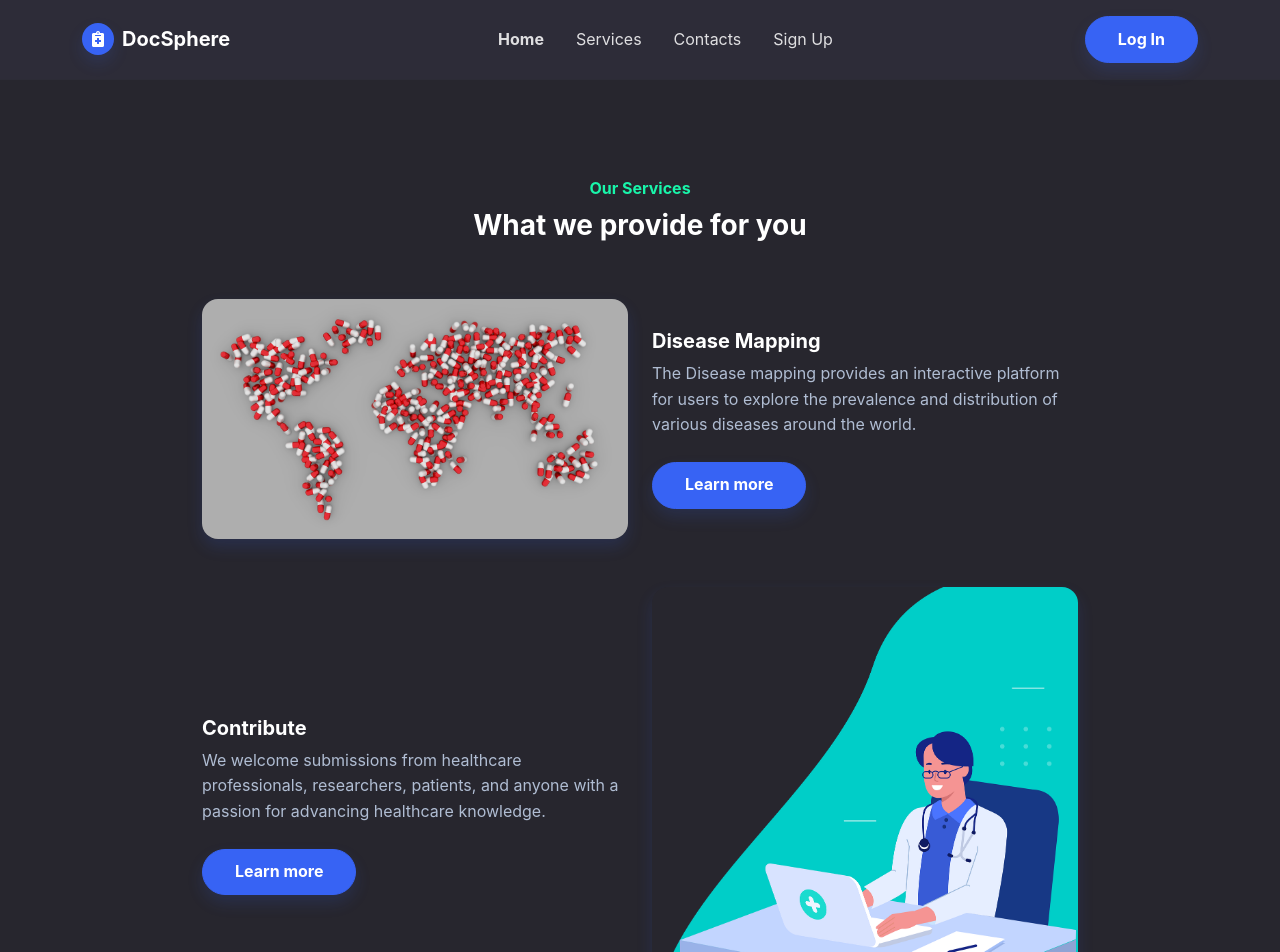
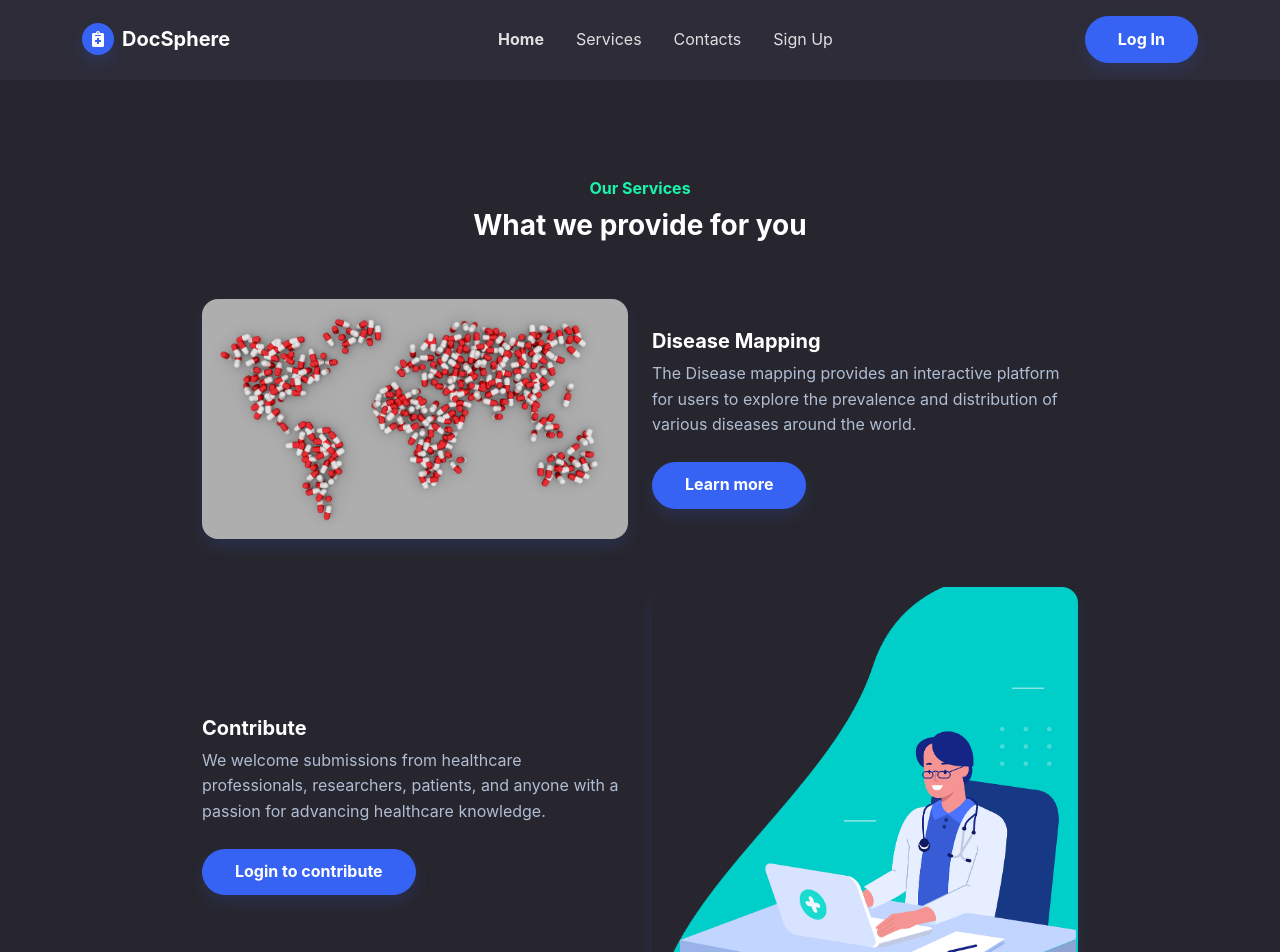
Before and after one commit to Anshika1103/vcare, a React (Create React App) app: page /services in a window 1280 px wide. Shown: the top 952 px of the page. Built offline with nearby package versions, Linux system fonts and the light colour scheme; no server answers.

Commit message:
Added changes

```diff
--- a/src/infoapp/components/Services.js
+++ b/src/infoapp/components/Services.js
@@ -16,7 +16,7 @@ export default function Services () {
                 <div className="col d-md-flex align-items-md-end align-items-lg-center mb-5">
                     <div>
                         <h5 className="fw-bold">Disease Mapping</h5>
-                        <p className="text-muted mb-4">The Disease mapping provides an interactive platform for users to explore the prevalence and distribution of various diseases around the world. </p><button className="btn btn-primary shadow" type="button">Learn more</button>
+                        <p className="text-muted mb-4">The Disease mapping provides an interactive platform for users to explore the prevalence and distribution of various diseases around the world. </p><a href="/login" className="btn btn-primary shadow" type="button">Learn more</a>
                     </div>
                 </div>
             </div>
@@ -25,7 +25,7 @@ export default function Services () {
                 <div className="col d-md-flex align-items-md-end align-items-lg-center mb-5">
                     <div>
                         <h5 className="fw-bold">Contribute</h5>
-                        <p className="text-muted mb-4">We welcome submissions from healthcare professionals, researchers, patients, and anyone with a passion for advancing healthcare knowledge.</p><button className="btn btn-primary shadow" type="button">Learn more</button>
+                        <p className="text-muted mb-4">We welcome submissions from healthcare professionals, researchers, patients, and anyone with a passion for advancing healthcare knowledge.</p><a href="/login" className="btn btn-primary shadow" type="button">Login to contribute </a>
                     </div>
                 </div>
             </div>
@@ -34,7 +34,7 @@ export default function Services () {
                 <div className="col d-md-flex align-items-md-end align-items-lg-center mb-5">
                     <div>
                         <h5 className="fw-bold">News&nbsp;</h5>
-                        <p className="text-muted mb-4">We provides the latest updates and insights on healthcare topics from around the world. Our goal is to keep our readers informed and up-to-date on the most pressing issues in healthcare.</p><button className="btn btn-primary shadow" type="button">Learn more</button>
+                        <p className="text-muted mb-4">We provides the latest updates and insights on healthcare topics from around the world. Our goal is to keep our readers informed and up-to-date on the most pressing issues in healthcare.</p><a href="/login" className="btn btn-primary shadow" type="button">Learn more</a>
                     </div>
                 </div>
             </div>
--- a/src/main/components/Home.js
+++ b/src/main/components/Home.js
@@ -42,12 +42,12 @@ export default function Home() {
     }
     return (
         <>
-            <div className="flex-column d-flex align-items-center" style={{ height: "calc(100% - 60px)", overflowY: "scroll" }}>
+            <div className="flex-column d-flex align-items-center px-2" style={{ height: "calc(100% - 60px)", overflowY: "scroll" }}>
                 <a href="/post" className="btn btn-info" style={{  position: "absolute",width:"50px",height:"50px",borderRadius:"50%",paddingTop:"10px", bottom: "50px", right: "20px" }}><i class='fas fa-pen'></i></a>
                 {posts && posts.map(post => (
                     <a href={`/post/${post.id}`} style={{textDecoration:"none",backgroundColor: "#222", maxWidth:"600px"}} className="post-card border-0 p-3 m-3 container card">
                         <div className="d-flex gap-3">
-                            <div className=" post-profile-icon"><img className="border rounded-circle img-profile" style={{ height: "50px", width: "50px" }} src={`https://storage.googleapis.com/notional-cab-381815/${post.author_profile}`} /></div>
+                            <div className=" post-profile-icon"><img alt="profile" className="border rounded-circle img-profile" style={{ height: "50px", width: "50px" }} src={`https://storage.googleapis.com/notional-cab-381815/${post.author_profile}`} /></div>
                             <div className="post-title-header"><a className="author" href={`/profile/${post.author_id}`}>{post.author_name}</a>
                                 <p className="title-description">At GNUT</p>
                             </div>
@@ -57,8 +57,8 @@ export default function Home() {
                         </div>
                         <div className="container">
                             <div className="row">
-                                <div className="col-md-6 post-bottom-items btn" style={{ textAlign: "center", fontSize: "24px" }}><i post_id={post.id} id={`${post.id}-comment`} style={{ color: "gray" }} i className="far fa-comments"></i><span>{post.comments}</span></div>
-                                <div className="col-md-6 btn" post_id={post.id} onClick={like} style={{ textAlign: "center", fontSize: "24px" }}><i post_id={post.id} id={`${post.id}-like`} style={post.is_liked == 1 ? { color: "dodgerblue" } : { color: "gray" }} className="far fa-thumbs-up"></i><span id={`${post.id}-like-count`} post_id={post.id}>{post.likes}</span></div>
+                                <div className="col-sm-6 post-bottom-items btn" style={{ textAlign: "center", fontSize: "24px" }}><i post_id={post.id} id={`${post.id}-comment`} style={{ color: "gray" }} i className="far fa-comments"></i><span>{post.comments}</span></div>
+                                <div className="col-sm-6 btn" post_id={post.id} onClick={like} style={{ textAlign: "center", fontSize: "24px" }}><i post_id={post.id} id={`${post.id}-like`} style={post.is_liked == 1 ? { color: "dodgerblue" } : { color: "gray" }} className="far fa-thumbs-up"></i><span id={`${post.id}-like-count`} post_id={post.id}>{post.likes}</span></div>
                             </div>
                         </div>
                     </a>
```
Also changed, not shown: 7 other files (tests, documents, lock files or other folders).
